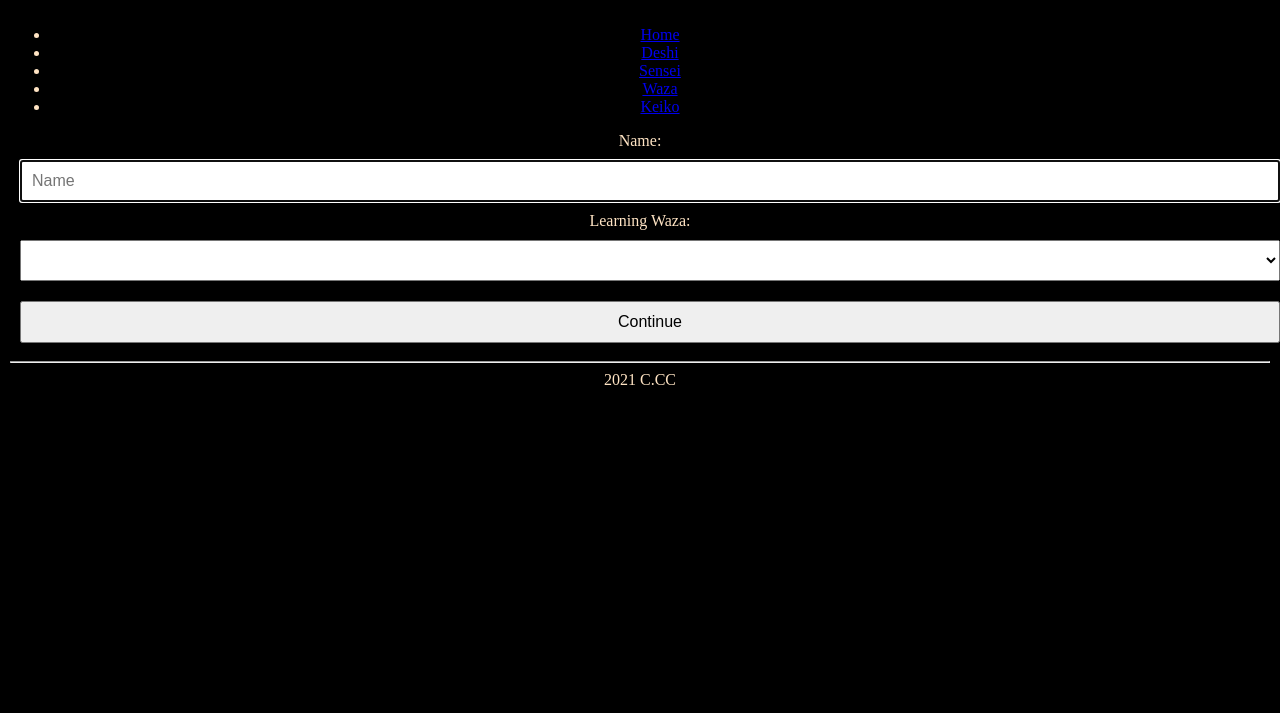
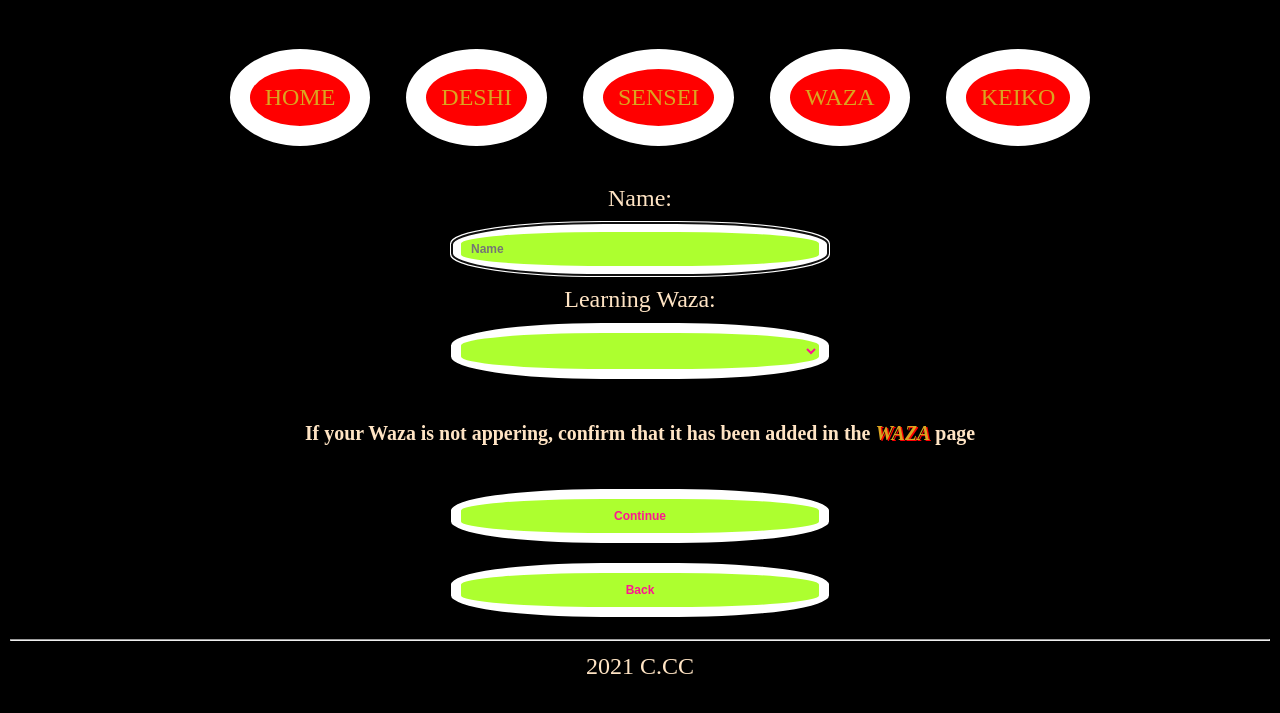
Before and after one commit to Codeonium/05W-Project1, a Flask app: page /deshis/new in a window 1280 px wide. Shown: the top 713 px of the page. Run offline with Flask 2, Linux system fonts and the light colour scheme; data that the repository does not hold is empty; some libraries are stand-ins or nearby versions.

Commit message:
final css commit, moving to presentation and after look back at code

```diff
--- a/static/css/style.css
+++ b/static/css/style.css
@@ -2,20 +2,91 @@ body {
     background-color: black;
     color: bisque;
     text-align: center;
+    font-size: x-large;
     padding: 2px;
     border: 2px;
     display: block;
 }
 
+nav li{
+    display: inline-flex;
+    background-color: red;
+    border: 20px solid white;
+    border-radius: 50%;
+    margin: 15px;
+    padding: 15px;
+}
+
 input, select, button {
-    font-size: 100%;
-    width : 100%;
+    background-color: greenyellow;
+    border: 10px solid white;
+    border-radius: 40%;
+    color: deeppink;
+    font-size: 50%;
+    font-weight: bolder;
+    width : 30%;
     padding: 10px;
     margin: 10px;
     box-sizing: border-box;
+    text-transform: capitalize;
 }
 
-.delete-form{
-    display: inline;
-    padding: 20px;
+nav li{
+    display: inline-flex;
+    background-color: red;
+    border: 20px solid white;
+    border-radius: 50%;
+    margin: 15px;
+    padding: 15px;
 }
+.howtouse {
+    background-color: rgb(209, 74, 191);
+    border: 10px solid white;
+    border-radius: 30%;
+    margin: 15px;
+    padding: 30px;
+}
+.howtouse li{
+    display: inline-block;
+    color:greenyellow;
+    background-color: blue;
+    border: 10px solid white;
+    border-radius: 20%;
+    margin: 15px;
+    padding: 30px;
+    text-shadow: 2px 2px black;
+}
+a:link, a:visited{
+    color: goldenrod;
+    text-shadow: 1.5px 1px red;
+    background-color: transparent;
+    text-decoration: none;
+    text-transform: uppercase;
+}
+
+a:hover, a:active, a:focus {
+    border: 20px;
+    color: rgb(0, 255, 255) ;
+    box-shadow: 20px;
+    cursor: pointer;
+    text-decoration: none;
+}
+
+button:hover {
+    background-color: blanchedalmond;
+    border-top:10px solid royalblue;
+    border-bottom:10px solid red;
+    border-left: 10px solid black;
+    border-right: 10px solid black;
+    color: blue;
+    cursor: pointer;
+    text-decoration: none;
+}
+
+.content {
+    display: inline-block;
+    background-image: url('/static/images/aikido.jpeg');
+    width: 100%;
+    padding: 2.8em 0em;
+    border: 2px solid rgb(209, 74, 191) ;
+}
--- a/templates/deshis/edit.html
+++ b/templates/deshis/edit.html
@@ -21,5 +21,6 @@
     <button type="submit">Update</button>
 
 </form>
+<a href="/deshis"><button>Back</button></a>
 
 {% endblock %}
--- a/templates/deshis/index.html
+++ b/templates/deshis/index.html
@@ -10,7 +10,6 @@
             <a href="/deshis/{{deshi.id}}">{{deshi.name}}</a>
             <br>
             <a href="/deshis/{{deshi.id}}">{{deshi.waza.name}}</a>
-            <hr>
         </div>
     </div>
     </tr>
--- a/templates/deshis/new.html
+++ b/templates/deshis/new.html
@@ -4,21 +4,22 @@
 <form action="/deshis" method="post">
 
     <div>
-        <label for="name">Name:</label>
+        <label for="name">Name:</label><br>
         <input type="text" id="name" name="name" placeholder="Name" required autofocus>
     </div>
     <div>
-        <label for="waza"> Learning Waza:</label>
-        <select id="waza" name="waza_id">
+        <label for="waza"> Learning Waza:</label><br>
+        <select id="waza" name="waza_id" required>
             {% for waza in all_wazas %}
             <option value="{{ waza.id }}">{{ waza.name }}</option>
             {% endfor %}
         </select>
     </div>
 
-
+    <h5>If your Waza is not appering, confirm that it has been added in the <a href="/wazas"><em>Waza</em></a> page</h5>
     <button type="submit">Continue</button>
 
 </form>
+<a href="/deshis"><button>Back</button></a>
 
 {% endblock %}
--- a/templates/deshis/show.html
+++ b/templates/deshis/show.html
@@ -15,5 +15,6 @@
         </form>
     </div>
 </div>
+<a href="/deshis"><button>Back</button></a>
 
 {% endblock %}
--- a/templates/index.html
+++ b/templates/index.html
@@ -2,7 +2,7 @@
 {% block content %}
 <h1>How to use the App</h1>
 
-<ul>
+<ul class="howtouse">
     <li>Add a Waza</li>
     <li>Add a Sensei and assign him to the Waza</li>
     <li>Add a Deshi to the Waza that she/he is looking to learn</li>
--- a/templates/keikos/edit.html
+++ b/templates/keikos/edit.html
@@ -31,5 +31,6 @@
 
     <button type="submit">Update Keiko</button>
 </form>
+<a href="/keikos"><button>Back</button></a>
 
 {% endblock %}
--- a/templates/keikos/index.html
+++ b/templates/keikos/index.html
@@ -10,7 +10,6 @@
             <a href="/keikos/{{keiko.id}}">{{keiko.time}}</a>
             <br>
             <a href="/keikos/{{keiko.id}}"><em>{{keiko.sensei.name}}</em></a>
-            <hr>
         </div>
     </div>
     </tr>
@@ -18,5 +17,5 @@
     <p><a href="/keikos/new"><button> Add a new Keiko</button></a></p>
 
 </table>
-
+<video src="/static/movies/20190531_220810_dvd.mp4"controls width="30%" muted autoplay>Keiko practice</video>
 {% endblock %}
--- a/templates/keikos/show.html
+++ b/templates/keikos/show.html
@@ -1,7 +1,7 @@
 {% extends 'base.html' %}
 
 {% block content %}
-<h1> Keiko at {{ keiko.time}} </h1>
+<h1> Keiko </h1>
 
 <div>
     <p>Sensei: {{keiko.sensei.name}}</p>
@@ -17,4 +17,6 @@
         </form>
     </div>
 </div>
+<a href="/keikos"><button>Back</button></a>
+
 {% endblock %}
--- a/templates/senseis/edit.html
+++ b/templates/senseis/edit.html
@@ -21,5 +21,5 @@
     <button type="submit">Update Waza</button>
 
 </form>
-
+<a href="/senseis"><button>Back</button></a>
 {% endblock %}
--- a/templates/senseis/index.html
+++ b/templates/senseis/index.html
@@ -10,7 +10,6 @@
             <a href="/senseis/{{sensei.id}}">{{sensei.name}}</a>
             <br>
             <a href="/senseis/{{sensei.id}}">{{sensei.waza.name}}</a>
-            <hr>
         </div>
     </div>
     </tr>
--- a/templates/senseis/show.html
+++ b/templates/senseis/show.html
@@ -14,7 +14,7 @@
             <button>delete</button>
         </form>
     </div>
-
 </div>
+<a href="/senseis"><button>Back</button></a>
 
 {% endblock %}
--- a/templates/wazas/index.html
+++ b/templates/wazas/index.html
@@ -8,7 +8,6 @@
     <div class="waza">
         <div class="content">
             <a href="/wazas/{{waza.id}}">{{waza.name}}</a>
-            <hr>
         </div>
     </div>
     </tr>
--- a/templates/wazas/new.html
+++ b/templates/wazas/new.html
@@ -10,7 +10,7 @@
 
 
     <button type="submit">Add Waza</button>
-
 </form>
+<a href="/wazas"><button>Back</button></a>
 
 {% endblock %}
--- a/templates/wazas/show.html
+++ b/templates/wazas/show.html
@@ -12,5 +12,6 @@
         </form>
     </div>
 </div>
+<a href="/wazas"><button>Back</button></a>
 
 {% endblock %}
```
Also changed, not shown: templates/keikos/new.html (+7 -6 lines), templates/senseis/new.html (+5 -3 lines), static/images/aikido.jpeg (added), 1 other file.
